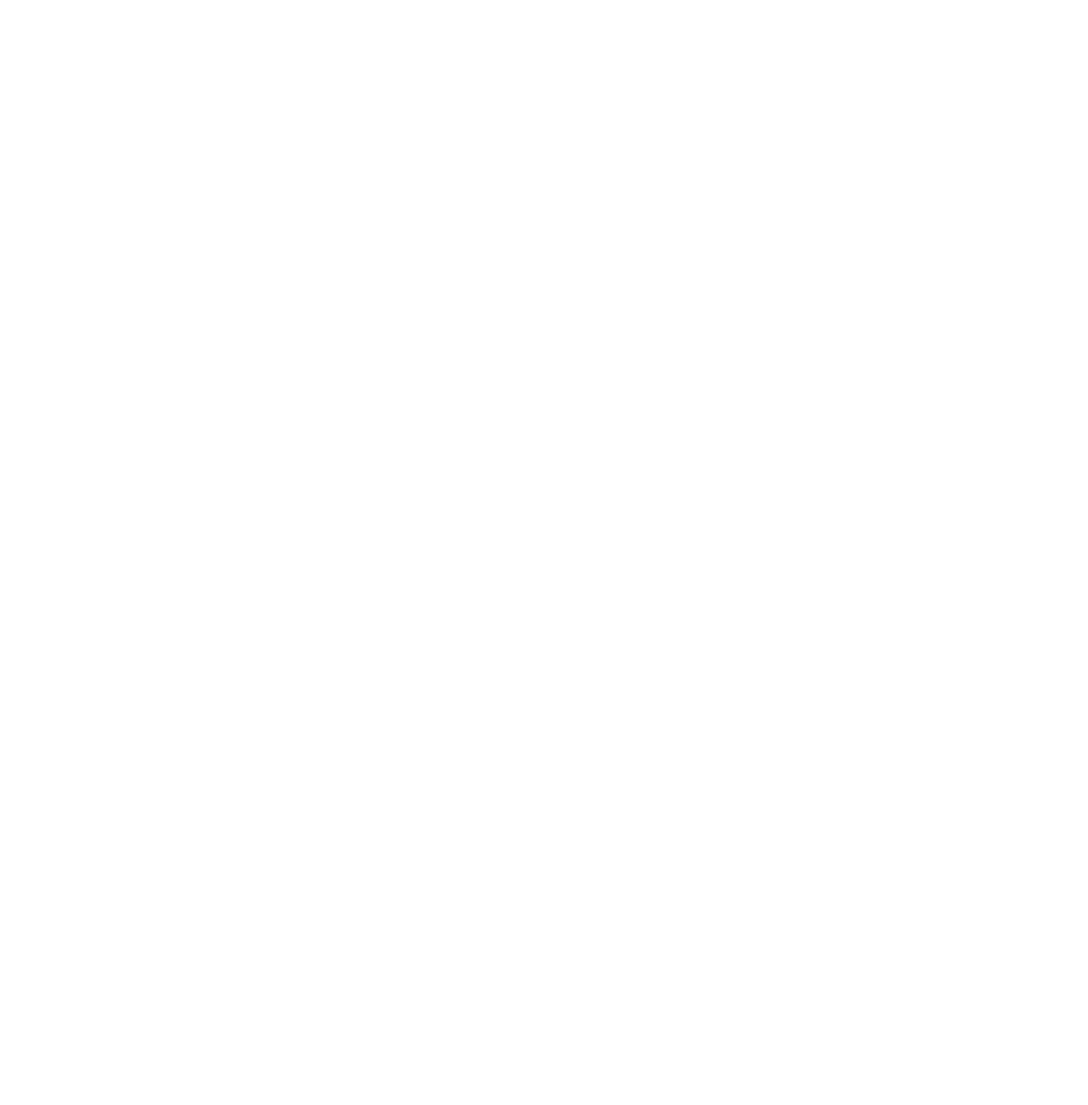
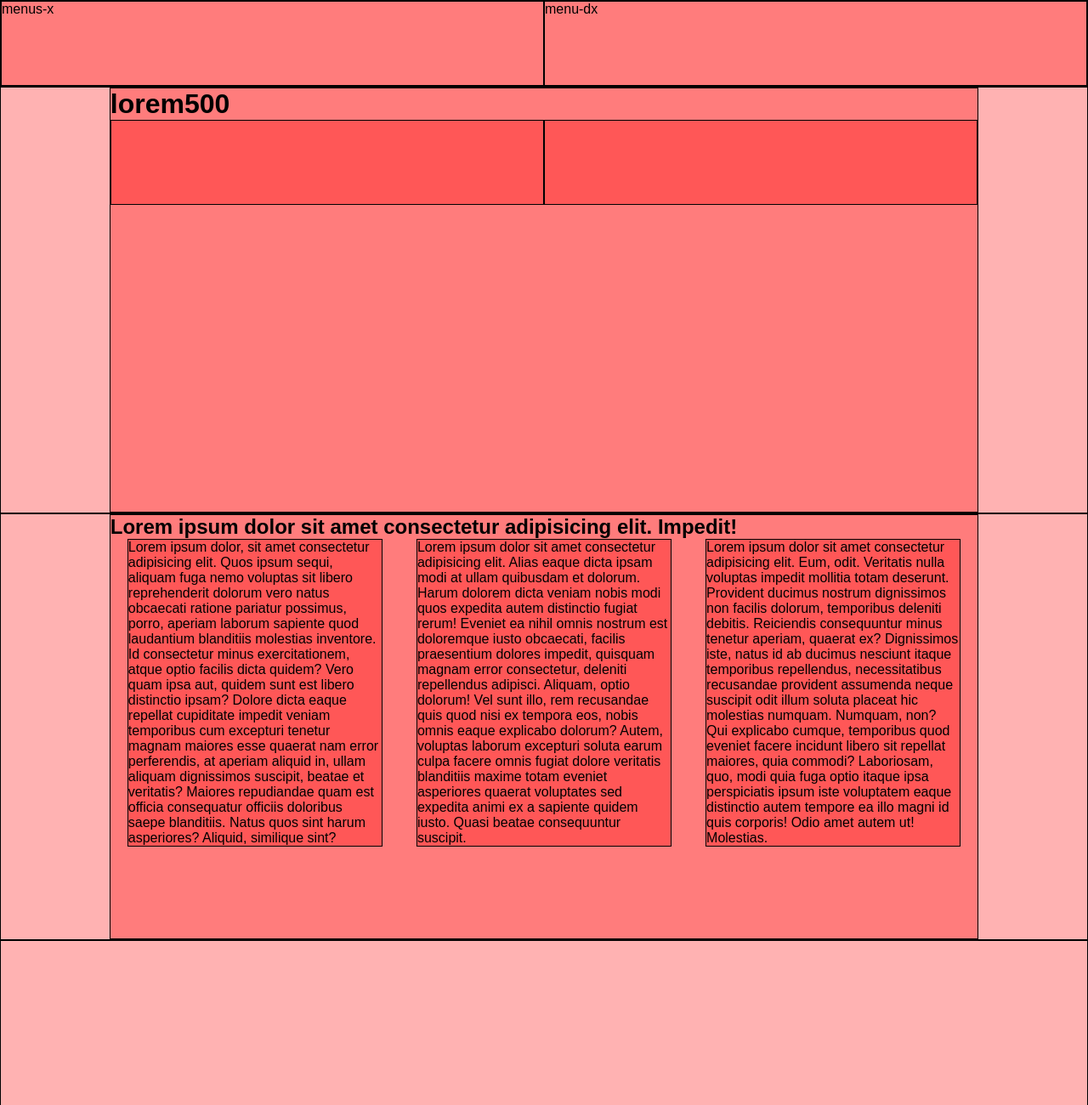
Before and after one commit to RiccardoBeca/htmlcss-dropbox, a plain HTML site: page index.html in a window 1280 px wide. Shown: the top 1300 px of the page at 85% size. Before the commit the page ends 800 px from the top, so only its background shows below. Drawn offline with Linux system fonts and the light colour scheme.

Commit message:
centered card commit

```diff
--- a/global.css
+++ b/global.css
@@ -9,6 +9,6 @@ body{
 }
 
 
-.debug{
-  background-color: rgba(red, red, red, 0.5);
+a{
+  text-decoration: none;
 }
--- a/index.html
+++ b/index.html
@@ -10,17 +10,69 @@
   <title>Dropbox</title>
 </head>
 <body>
+  <!-- HEADER -->
+  <header class="debug clearfix">
 
-  <header></header>
-  <div class="jumbotron"></div>
+    <div class="float-left w50 debug h100">menus-x</div>
+    <div class="float-left w50 debug h100">menu-dx</div>
+
+  </header>
+  <!-- /HEADER -->
+
+
+  <!-- JUMBOTRON -->
+  <div class="jumbotron debug">
+
+    <div class="containersml clearfix  debug h500">
+      <!-- TITOLO -->
+      <h1>lorem500</h1>
+      <div class="debug w50 float-left h100"></div>
+      <div class="debug w50 float-left h100"></div>
+
+    </div>
+
+  </div>
+  <!-- /JUMBOTRON -->
+
+
+
+
+
+  <!--MAIN  -->
   <main>
-    <section></section>
-    <section></section>
-    <section></section>
-    <section></section>
-    <section></section>
+
+    <section class="debug h500">
+
+      <div class="containersml h500 debug clearfix">
+
+        <h2>Lorem ipsum dolor sit amet consectetur adipisicing elit. Impedit!</h2>
+
+        <div class="card float-left debug h100">Lorem ipsum dolor, sit amet consectetur adipisicing elit. Quos ipsum sequi, aliquam fuga nemo voluptas sit libero reprehenderit dolorum vero natus obcaecati ratione pariatur possimus, porro, aperiam laborum sapiente quod laudantium blanditiis molestias inventore. Id consectetur minus exercitationem, atque optio facilis dicta quidem? Vero quam ipsa aut, quidem sunt est libero distinctio ipsam? Dolore dicta eaque repellat cupiditate impedit veniam temporibus cum excepturi tenetur magnam maiores esse quaerat nam error perferendis, at aperiam aliquid in, ullam aliquam dignissimos suscipit, beatae et veritatis? Maiores repudiandae quam est officia consequatur officiis doloribus saepe blanditiis. Natus quos sint harum asperiores? Aliquid, similique sint?</div>
+        <div class="card  float-left debug h100">Lorem ipsum dolor sit amet consectetur adipisicing elit. Alias eaque dicta ipsam modi at ullam quibusdam et dolorum. Harum dolorem dicta veniam nobis modi quos expedita autem distinctio fugiat rerum! Eveniet ea nihil omnis nostrum est doloremque iusto obcaecati, facilis praesentium dolores impedit, quisquam magnam error consectetur, deleniti repellendus adipisci. Aliquam, optio dolorum! Vel sunt illo, rem recusandae quis quod nisi ex tempora eos, nobis omnis eaque explicabo dolorum? Autem, voluptas laborum excepturi soluta earum culpa facere omnis fugiat dolore veritatis blanditiis maxime totam eveniet asperiores quaerat voluptates sed expedita animi ex a sapiente quidem iusto. Quasi beatae consequuntur suscipit.
+        </div>
+        <div class="card float-left  debug h100">Lorem ipsum dolor sit amet consectetur adipisicing elit. Eum, odit. Veritatis nulla voluptas impedit mollitia totam deserunt. Provident ducimus nostrum dignissimos non facilis dolorum, temporibus deleniti debitis. Reiciendis consequuntur minus tenetur aperiam, quaerat ex? Dignissimos iste, natus id ab ducimus nesciunt itaque temporibus repellendus, necessitatibus recusandae provident assumenda neque suscipit odit illum soluta placeat hic molestias numquam. Numquam, non? Qui explicabo cumque, temporibus quod eveniet facere incidunt libero sit repellat maiores, quia commodi? Laboriosam, quo, modi quia fuga optio itaque ipsa perspiciatis ipsum iste voluptatem eaque distinctio autem tempore ea illo magni id quis corporis! Odio amet autem ut! Molestias.
+
+        </div>
+      </div>
+
+
+    </section>
+
+
+
+
+
+    <section class="debug h300"></section>
+    <section class="debug h500"></section>
+    <section class="debug h500"></section>
+    <section class="debug h300"></section>
   </main>
+  <!--MAIN  -->
+
+
+  <!-- FOOTER -->
   <footer></footer>
+  <!--/ FOOTER -->
 
 </body>
 </html>
--- a/style.css
+++ b/style.css
@@ -0,0 +1,4 @@
+.card{
+  width: calc(100% / 3 - 40px );
+ margin: 0 20px;
+}
--- a/utilities.css
+++ b/utilities.css
@@ -0,0 +1,41 @@
+
+.float-left {
+  float: left;
+}
+
+.w50 {
+  width: 50%;
+}
+
+.text-right {
+  text-align: right;
+}
+
+.containersml {
+  width: 80%;
+  margin: 0 auto;
+}
+
+.clearfix::after {
+  content: "";
+  display: table;
+  clear: both;
+}
+
+.debug {
+  background-color: rgba(255, 0, 0, .3);
+  border: 1px solid black;
+}
+
+.h100 {
+  min-height: 100px;
+
+}
+
+.h300 {
+  min-height: 300px;
+}
+
+.h500 {
+  min-height: 500px;
+}
```
